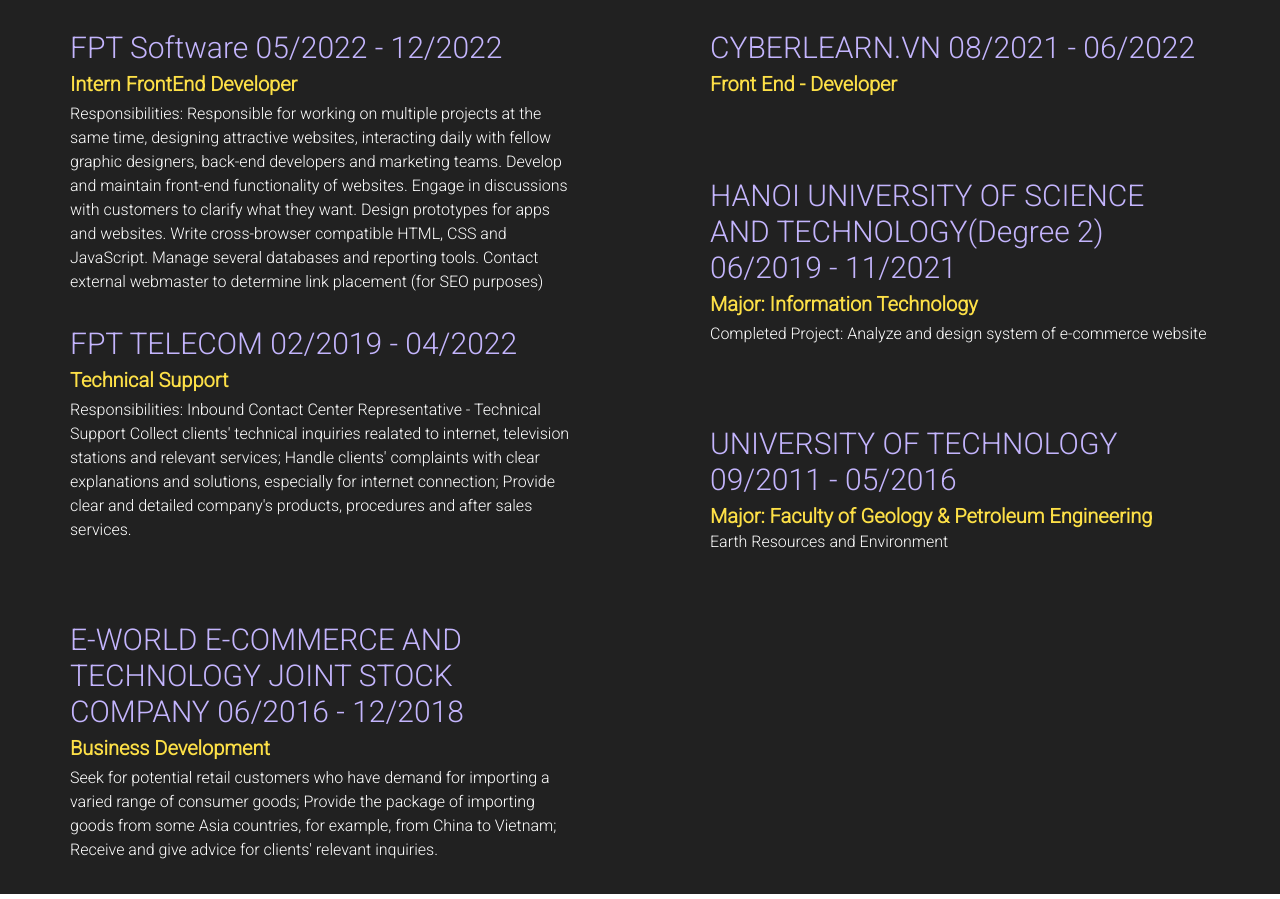
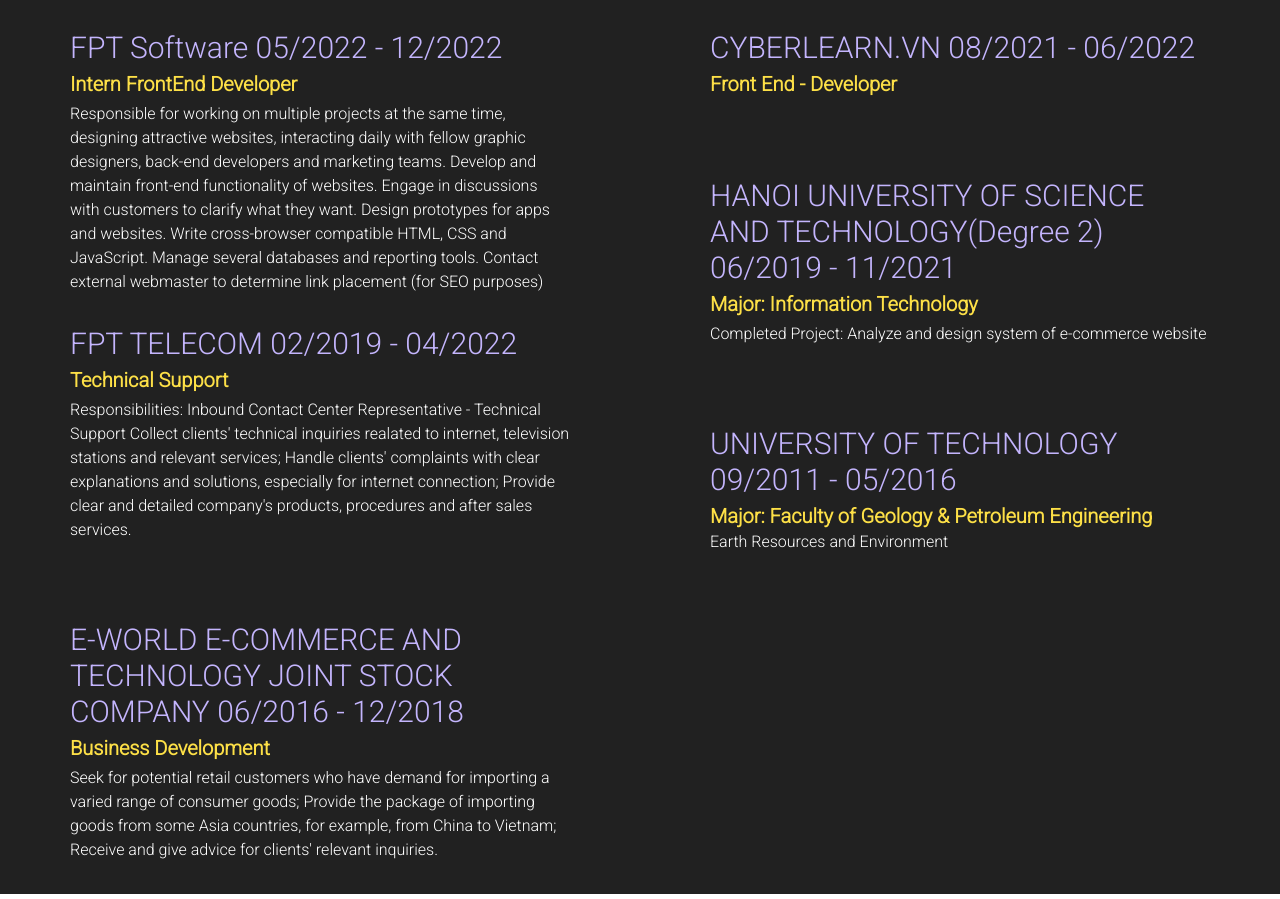
Before and after one commit to TheFlash2022/cv-online, a React (Create React App) app: page / in a window 1280 px wide. Shown: the part 2219-3118 px from the top of the page. Built offline with nearby package versions, Linux system fonts and the light colour scheme.

Commit message:
updateSkillandEx

```diff
--- a/src/component/Experiences.tsx
+++ b/src/component/Experiences.tsx
@@ -9,12 +9,14 @@
         <h3 className="text-teal-300 text-4xl">{t("Experiences")}</h3>
         <div className="mt-8">
           <h4 className="text-3xl mb-1 text-violet-300">
-            FPT Software 05/2022 - 12/2022
+            {t("FPT Software")} 05/2022 - 12/2022
           </h4>
-          <b className="text-yellow-300 text-xl">Intern FrontEnd Developer</b>
+          <b className="text-yellow-300 text-xl">
+            {t("Intern FrontEnd Developer")}
+          </b>
           <p className="mt-1">
             {t(
-              "Responsibilities: Responsible for working on multiple projects at the same time, designing attractive websites, interacting daily with fellow graphic designers, back-end developers and marketing teams. Develop and maintain front-end functionality of websites. Engage in discussions with customers to clarify what they want. Design prototypes for apps and websites. Write cross-browser compatible HTML, CSS and JavaScript. Manage several databases and reporting tools. Contact external webmaster to determine link placement (for SEO purposes)"
+              "Responsible for working on multiple projects at the same time, designing attractive websites, interacting daily with fellow graphic designers, back-end developers and marketing teams. Develop and maintain front-end functionality of websites. Engage in discussions with customers to clarify what they want. Design prototypes for apps and websites. Write cross-browser compatible HTML, CSS and JavaScript. Manage several databases and reporting tools. Contact external webmaster to determine link placement (for SEO purposes)"
             )}
           </p>
         </div>
--- a/src/component/Footer.tsx
+++ b/src/component/Footer.tsx
@@ -9,7 +9,7 @@
       <div className="text-center text-6xl">
         <a
           className="animate__animated animate__heartBeat animate__infinite"
-          href="#"
+          href="https://drive.google.com/file/d/1wssVegXCdCsl6hwHDV5c6xYGyLXc1xPX/view?usp=sharing"
           target="_blank"
           rel="noreferrer"
         >
--- a/src/i18n.js
+++ b/src/i18n.js
@@ -18,7 +18,9 @@
       "Other skills": "Kĩ năng khác",
       Experiences: "Kinh nghiệm",
       Education: "Học vấn",
-      "Responsibilities: Responsible for working on multiple projects at the same time, designing attractive websites, interacting daily with fellow graphic designers, back-end developers and marketing teams. Develop and maintain front-end functionality of websites. Engage in discussions with customers to clarify what they want. Design prototypes for apps and websites. Write cross-browser compatible HTML, CSS and JavaScript. Manage several databases and reporting tools. Contact external webmaster to determine link placement (for SEO purposes)":
+      "FPT Software": "Công ty TNHH Phần mềm FPT",
+      "Intern FrontEnd Developer": "Thực tập sinh Front-End Dev",
+      "Responsible for working on multiple projects at the same time, designing attractive websites, interacting daily with fellow graphic designers, back-end developers and marketing teams. Develop and maintain front-end functionality of websites. Engage in discussions with customers to clarify what they want. Design prototypes for apps and websites. Write cross-browser compatible HTML, CSS and JavaScript. Manage several databases and reporting tools. Contact external webmaster to determine link placement (for SEO purposes)":
         "Chịu trách nhiệm làm việc với nhiều dự án cùng lúc, thiết kế các trang web hấp dẫn, tương tác hàng ngày với các bạn thiết kế đồ họa, back-end developer và nhóm tiếp thị. Phát triển và duy trì chức năng front-end của các trang web. Tham gia thảo luận với khách hàng để làm rõ những gì họ muốn. Thiết kế prototypes cho ứng dụng và trang web. Viết HTML, CSS và JavaScript tương thích với nhiều trình duyệt (cross-browser). Quản lý một số cơ sở dữ liệu và các công cụ báo cáo. Liên hệ với quản trị viên web bên ngoài để xác định vị trí đặt link (cho mục đích SEO)",
       "FPT TELECOM": "Công ty cổ phần viễn thông FPT Telecom",
       "Technical Support": "Hỗ trợ kĩ thuật",
```
